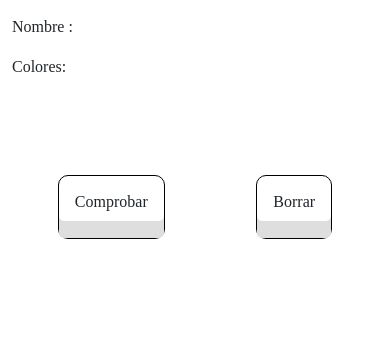
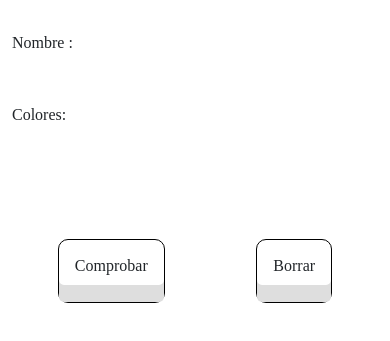
Before and after one commit to JorgeLozaDev/mastermind, a plain HTML site: page juego.html in a window 390 px wide. Shown: the part 433-774 px from the top of the page. Drawn offline with nearby package versions, Linux system fonts and the light colour scheme; a web font is replaced by a local one.

Commit message:
Se añaden espacios para mejorar la visibilidad en responsive

```diff
--- a/juego.html
+++ b/juego.html
@@ -27,13 +27,13 @@
       </div>
     </div>
     <div class="container py-5">
-      <div class="row py-4 sticky-top fondoBlanco">
-        <div class="col-md-3">
+      <div class="row py-4  sticky-top fondoBlanco">
+        <div class="col-md-3 py-3">
           <p>Nombre :</p>
           <p id="nombre"></p>
         </div>
 
-        <div class="col-md-4">
+        <div class="col-md-4 py-3">
           <p>Colores:</p>
 
           <div class="cajaColoresBasic">
--- a/src/js/juego.js
+++ b/src/js/juego.js
@@ -3,8 +3,6 @@ let dificultad = sessionStorage.getItem("dificult");
 let nombreJugador = sessionStorage.getItem("j1");
 let coloresAJugar = JSON.parse(sessionStorage.getItem("coloresJuego"));
 // cogemos los colores principales y los mezaclamos, de esta forma nadie sabe cual es la combinación correcta
-// shuffle(coloresAJugar);
-// console.log( coloresAJugar)
 // estos colores lo asignamos a una nueva variable
 let coloresAmostrar = coloresAJugar;
 // y los mezclamos
@@ -43,7 +41,7 @@ const pintarTabla = (fila) => {
       "<td data-pintado=''>?</td>" +
       "<td data-pintado=''>?</td>" +
       "<td data-pintado=''>?</td>" +
-      "</tr>";
+      "</tr> ";
   }
 
   //como no asigna bien los id vamos a asignarlo ahora
@@ -134,8 +132,11 @@ const comprobarResultado = (arr1, arr2) => {
       result = true;
     }
   }
+
   return result;
 };
+
+pintarAyuda = () => {};
 
 borrar = () => {
   let filaPintar = document.getElementById(currentRow + "_tabla");
@@ -162,6 +163,7 @@ borrar = () => {
     ].style.backgroundColor = "";
   }
 };
+
 //llamamos a la funcion y le pasamos la dificultad
 pintarTablaSegunDificultad(dificultad);
 //pintamos los colores con los que vamos a jugar
```
